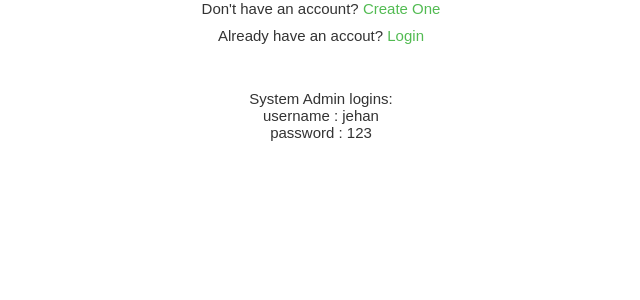
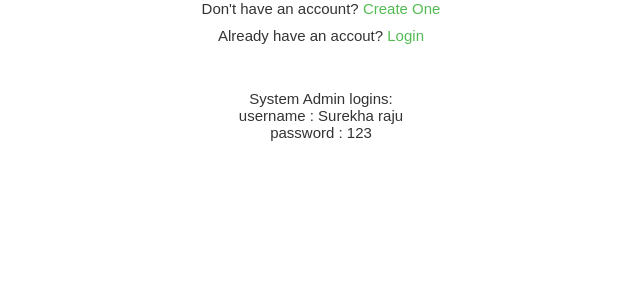
Before and after one commit to SurekhaR06/Guvi_Project, a PHP site: page / in a window 1280 px wide. Shown: the part 343-643 px from the top of the page, without its empty margins (319-959 px from the left). Run offline with PHP 8.4, Linux system fonts and the light colour scheme; some web fonts are replaced.

Commit message:
minor_updates

```diff
--- a/index.php
+++ b/index.php
@@ -23,7 +23,7 @@
             <br><br>
             <p>
                 System Admin logins: <br>
-                    username : jehan    <br>
+                    username : Surekha raju   <br>
                     password : 123 <br>
             </p>
         </div>
```
